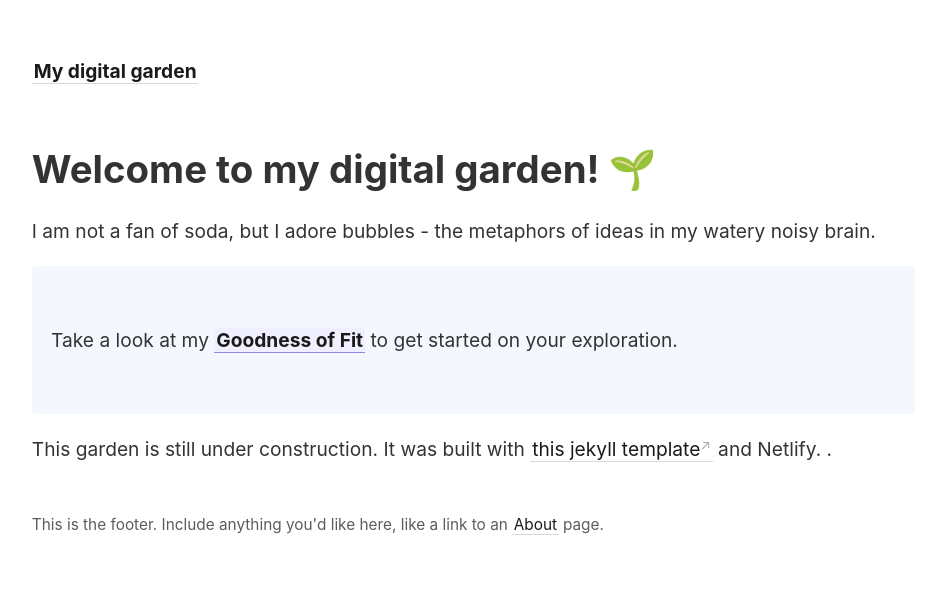
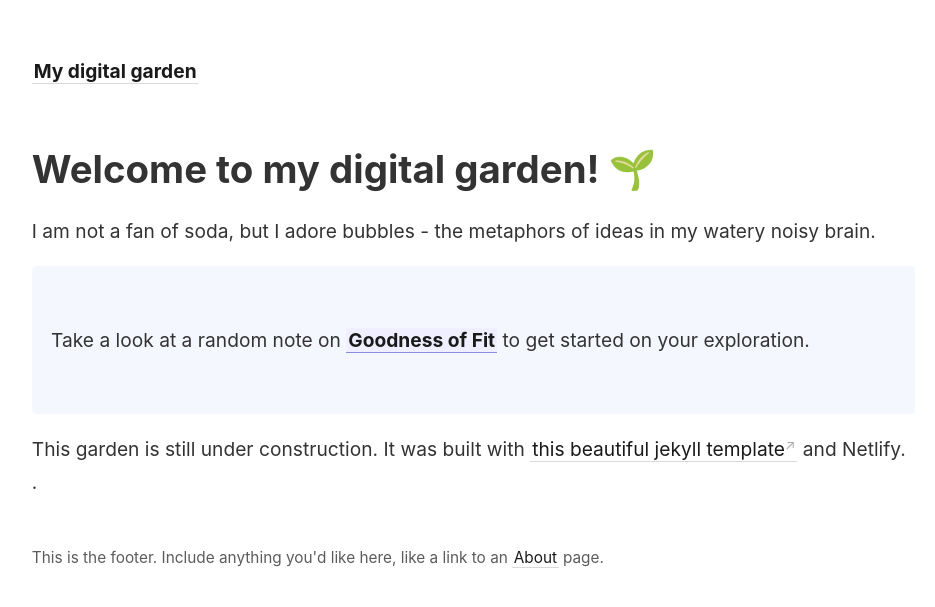
Before and after one commit to yannansoda/sodabubble-old, a Jekyll site: the page built from _pages/index.md, in a window 1280 px wide. Shown: the top 607 px of the page, without its empty margins (45-980 px from the left). Built offline with Jekyll 4.4.1, drawn with Linux system fonts in a browser that asks for light colours.

Commit message:
Modify index page

```diff
--- a/_pages/index.md
+++ b/_pages/index.md
@@ -9,11 +9,11 @@
 I am not a fan of soda, but I adore bubbles - the metaphors of ideas in my watery noisy brain.
 
 <p style="padding: 3em 1em; background: #f5f7ff; border-radius: 4px;">
-  Take a look at my <span style="font-weight: bold">[[Goodness of Fit]]</span> to get started on your exploration.
+  Take a look at a random note on <span style="font-weight: bold">[[Goodness of Fit]]</span> to get started on your exploration.
 </p>
 
 This garden is still under construction.
-It was built with [this jekyll template](https://github.com/maximevaillancourt/digital-garden-jekyll-template) and Netlify.
+It was built with [this beautiful jekyll template](https://github.com/maximevaillancourt/digital-garden-jekyll-template) and Netlify.
 .
 
 <style>
```
Also changed, not shown: 1 other file.
